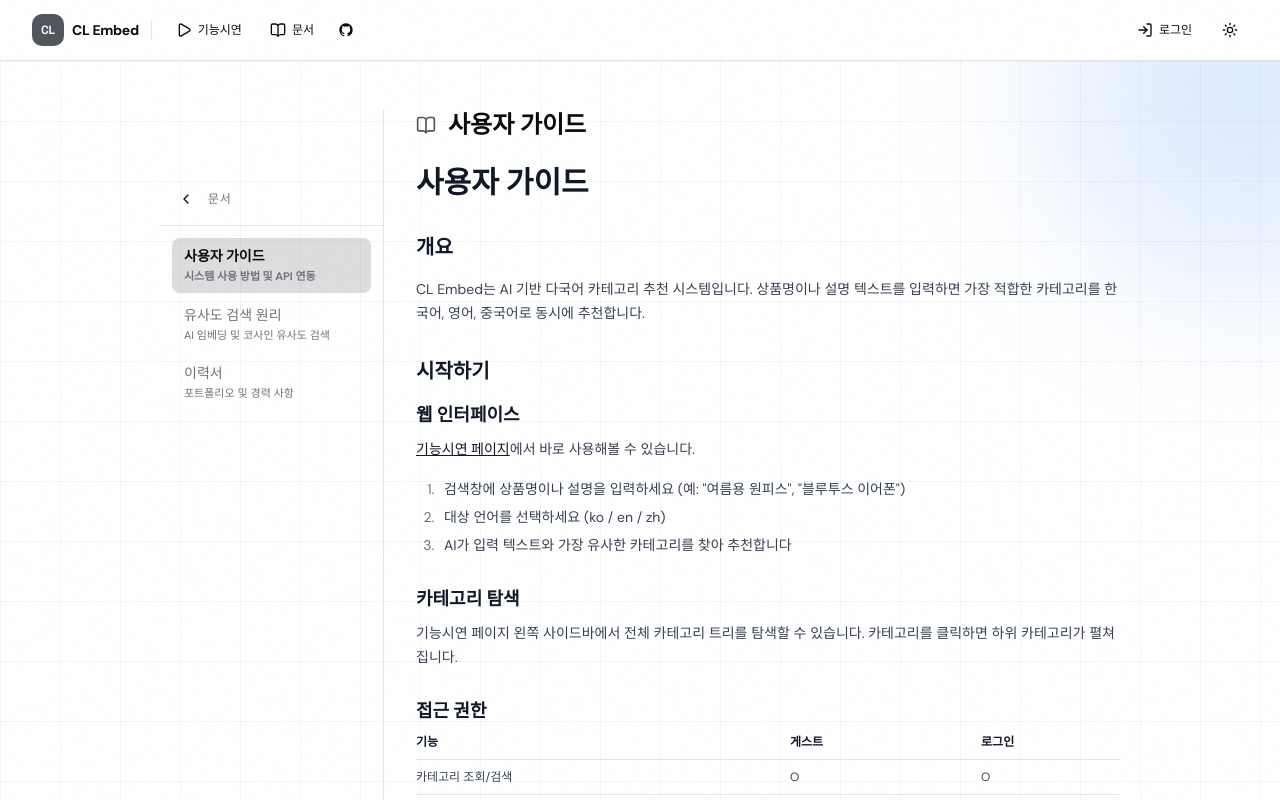
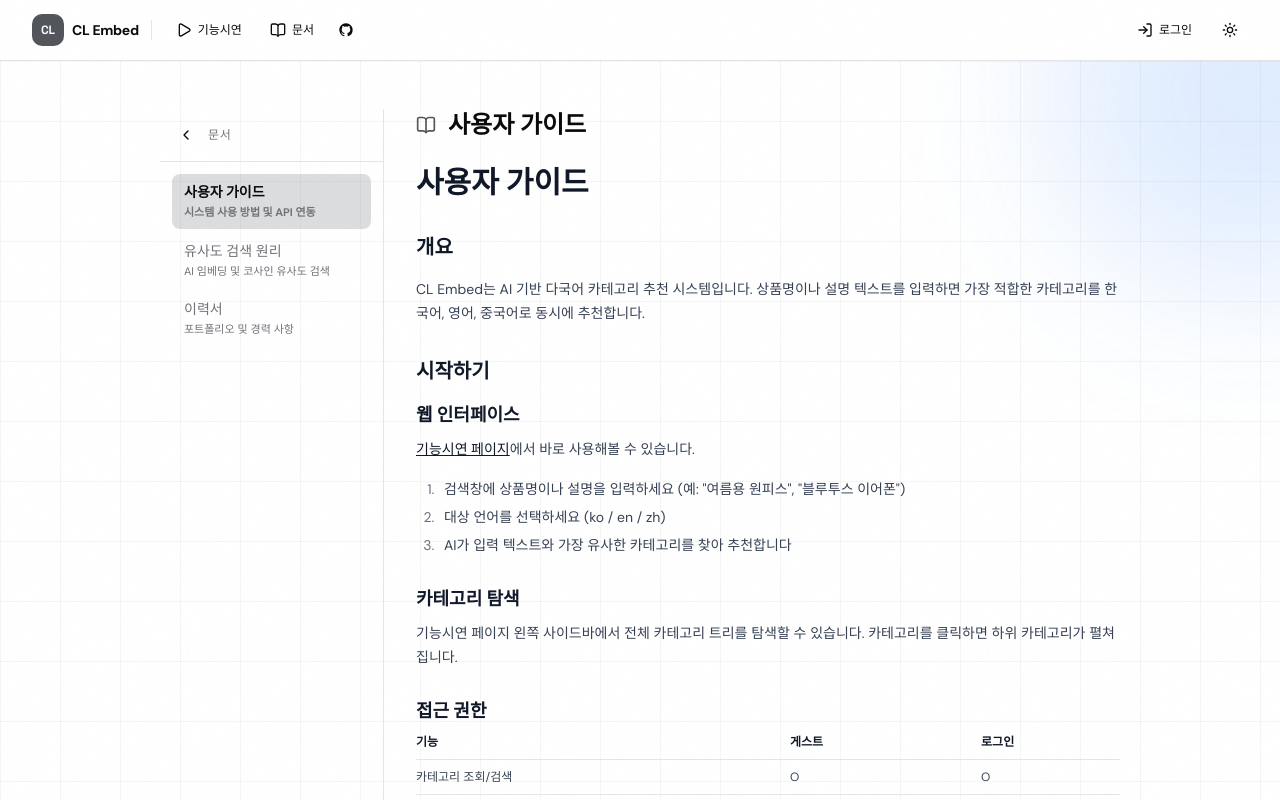
Before and after one commit to cunlim/embed, a Next.js app in the folder nextjs/: page /docs in a window 1280 px wide. Shown: the top 800 px of the page. Built offline with nearby package versions, Linux system fonts and the light colour scheme; no server answers.

Commit message:
fix: CollapsibleSidebar 데스크톱 사이드바 최상단 정렬 수정
sticky top-16 포지셔닝이 main의 py-12 padding과 충돌하여
사이드바가 콘텐츠보다 16px 아래로 렌더링되는 문제 해결

```diff
--- a/nextjs/components/collapsible-sidebar.tsx
+++ b/nextjs/components/collapsible-sidebar.tsx
@@ -77,7 +77,7 @@
           collapsed ? "w-12" : "w-56"
         )}
       >
-        <div className="sticky top-16 flex h-[calc(100vh-4rem)] flex-col">
+        <div className="flex h-full flex-col">
           <div className="flex items-center border-b border-border px-3 py-3">
             <Button
               variant="ghost"
```
